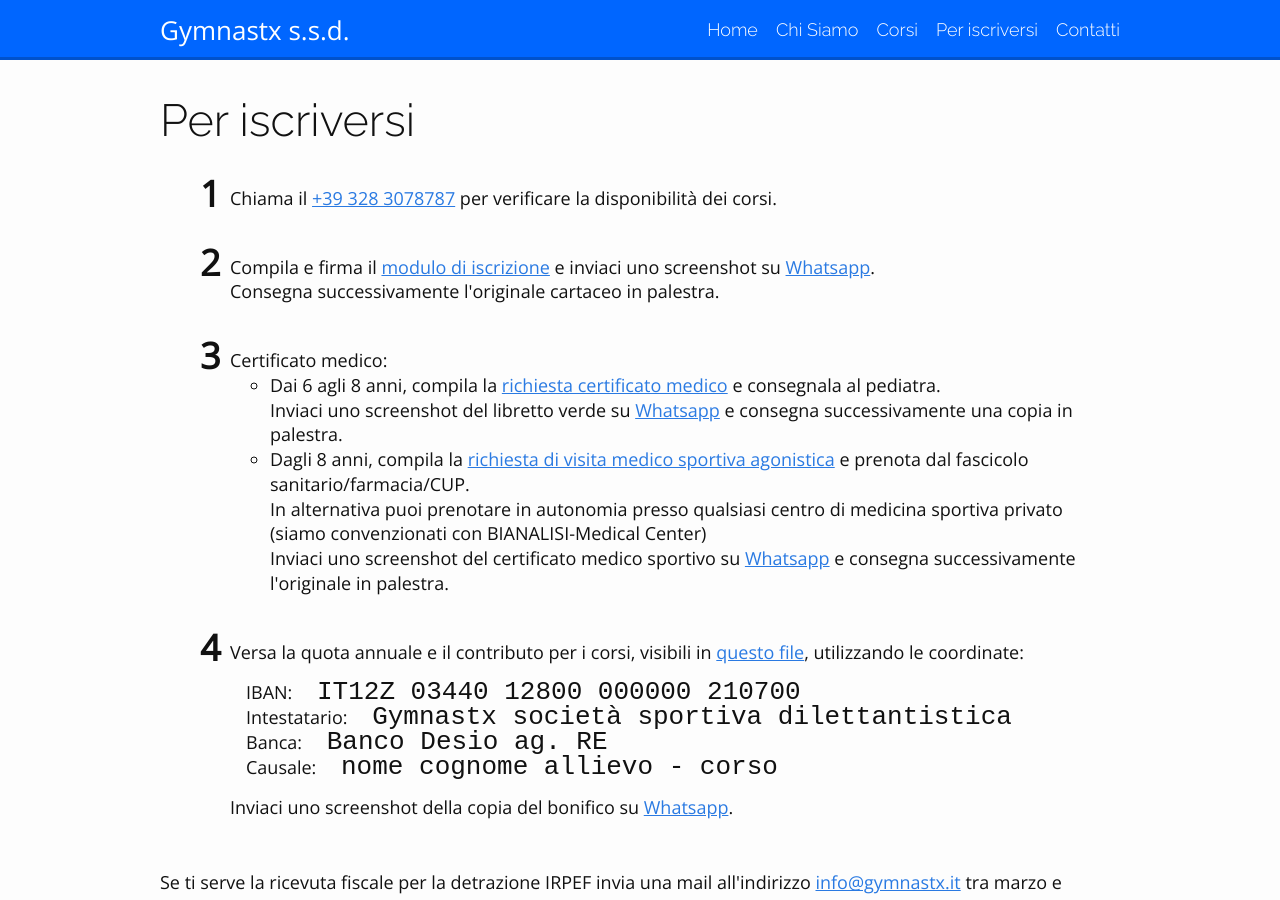
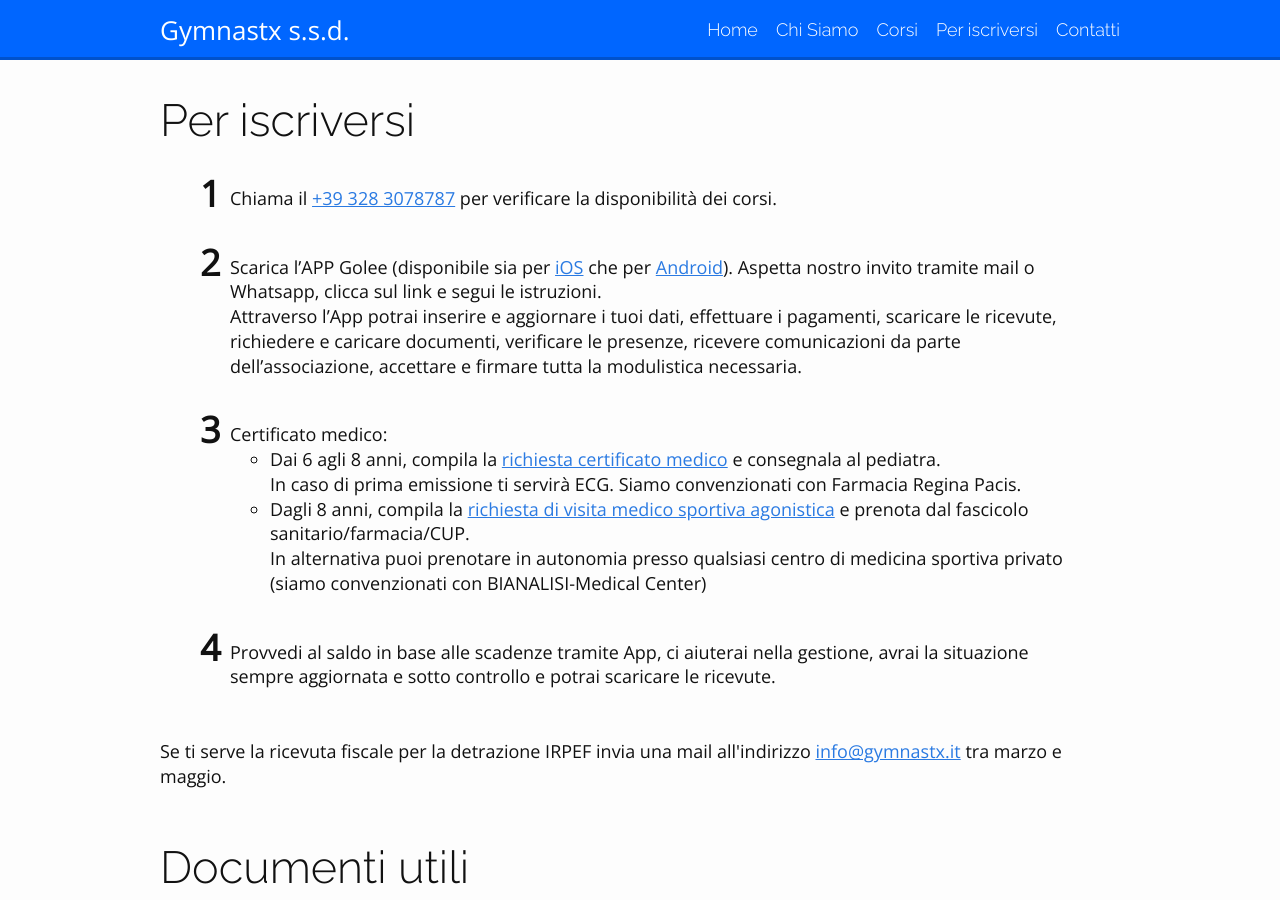
Before and after one commit to gymnastx/gymnastx.github.io, a Jekyll site: the page built from per-iscriversi/index.html, in a window 1280 px wide and 900 px high. Built offline with Jekyll 4.4.1, drawn with Linux system fonts in a browser that asks for light colours; nearby versions of some CDN libraries.

Commit message:
Aggiunte istruzioni Golee

```diff
--- a/per-iscriversi/index.html
+++ b/per-iscriversi/index.html
@@ -11,10 +11,8 @@ layout: default
       	<li>
           Chiama il {% include telephone.html %} per verificare la disponibilità dei corsi.
         </li>
-        <li>
-          Compila e firma il <a href="/assets/docs/scheda_iscrizione_gymnastx.pdf" target="_blank">modulo di iscrizione</a> e inviaci uno screenshot su <a href="https://api.whatsapp.com/send?phone=393283078787">Whatsapp</a>.
-          <br>
-          Consegna successivamente l'originale cartaceo in palestra.
+      	<li>
+          Scarica l’APP Golee (disponibile sia per <a href="https://apps.apple.com/it/app/golee/id6449704513">iOS</a> che per <a href="https://play.google.com/store/apps/details?id=com.goleedev.golee&hl=it">Android</a>). Aspetta nostro invito tramite mail o Whatsapp, clicca sul link e segui le istruzioni.<br>Attraverso l’App potrai inserire e aggiornare i tuoi dati, effettuare i pagamenti, scaricare le ricevute, richiedere e caricare documenti, verificare le presenze, ricevere comunicazioni da parte dell’associazione, accettare e firmare tutta la modulistica necessaria.
         </li>
         <li>
           Certificato medico:
@@ -22,29 +20,17 @@ layout: default
             <li>
               Dai 6 agli 8 anni, compila la <a href="/assets/docs/richiesta_certificato_medico_gymnastx.pdf" target="_blank">richiesta certificato medico</a> e consegnala al pediatra.
               <br>
-              Inviaci uno screenshot del libretto verde su <a href="https://api.whatsapp.com/send?phone=393283078787">Whatsapp</a> e consegna successivamente una copia in palestra.
+              In caso di prima emissione ti servirà ECG. Siamo convenzionati con Farmacia Regina Pacis.
             </li>
             <li>
               Dagli 8 anni, compila la <a href="/assets/docs/visita_medico_sportiva_v1.pdf" target="_blank">richiesta di visita medico sportiva agonistica</a> e prenota dal fascicolo sanitario/farmacia/CUP.
               <br>
               In alternativa puoi prenotare in autonomia presso qualsiasi centro di medicina sportiva privato (siamo convenzionati con BIANALISI-Medical Center)
-              <br>
-              Inviaci uno screenshot del certificato medico sportivo su <a href="https://api.whatsapp.com/send?phone=393283078787">Whatsapp</a> e consegna successivamente l'originale in palestra.
             </li>
           </ul>
         </li>
         <li>
-          Versa la quota annuale e il contributo per i corsi, visibili in <a href="/assets/docs/contributi_gymnastx.pdf" target="_blank">questo file</a>, utilizzando le coordinate:
-          <div class="coordinate">
-                  IBAN: <code>IT12Z 03440 12800 000000 210700</code>
-              <br>
-                  Intestatario: <code>Gymnastx società sportiva dilettantistica</code>
-              <br>
-                  Banca: <code>Banco Desio ag. RE</code>
-              <br>
-                  Causale: <code>nome cognome allievo - corso</code>
-          </div>
-          Inviaci uno screenshot della copia del bonifico su <a href="https://api.whatsapp.com/send?phone=393283078787">Whatsapp</a>.
+          Provvedi al saldo in base alle scadenze tramite App, ci aiuterai nella gestione, avrai la situazione sempre aggiornata e sotto controllo e potrai scaricare le ricevute.
         </li>
       </ul>
 
```
